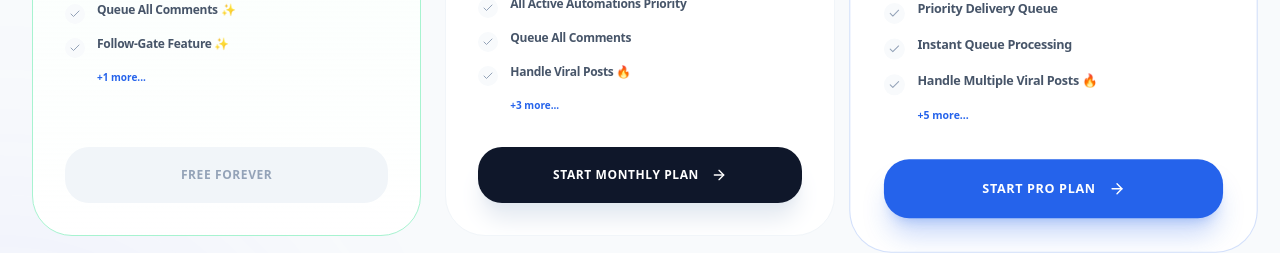
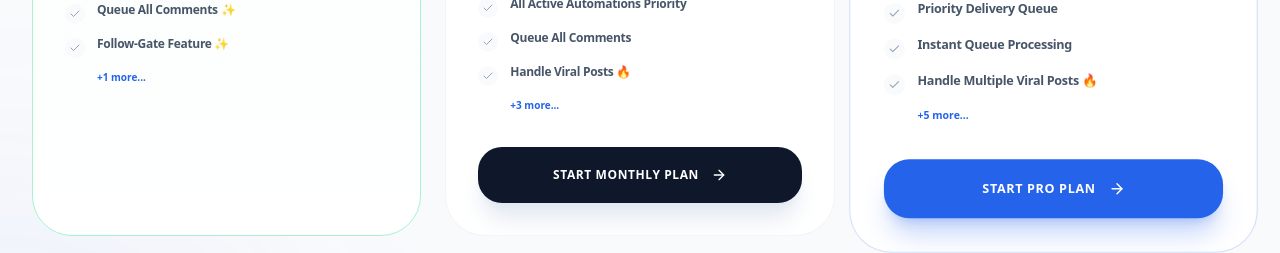
Before and after one commit to Nikhil170404/insta, a Next.js app: page /pricing in a window 1280 px wide. Shown: the part 1302-1555 px from the top of the page. Built offline with nearby package versions, Linux system fonts and the light colour scheme; no server answers.

Commit message:
first commit

```diff
--- a/app/pricing/page.tsx
+++ b/app/pricing/page.tsx
@@ -291,11 +291,7 @@ export default function PricingPage() {
                             </div>
 
                             <div className="mt-8">
-                                {plan.name === "Free Starter" ? (
-                                    <div className="w-full h-14 rounded-[1.5rem] font-black text-xs tracking-[0.05em] uppercase flex items-center justify-center gap-3 bg-slate-100 text-slate-400 cursor-not-allowed select-none">
-                                        Free Forever
-                                    </div>
-                                ) : (
+                                {plan.name !== "Free Starter" && (
                                     <Button
                                         onClick={() => handlePayment(plan)}
                                         disabled={loadingPlan === plan.name}
```
Also changed, not shown: 1 other file (tests, documents, lock files or other folders).
